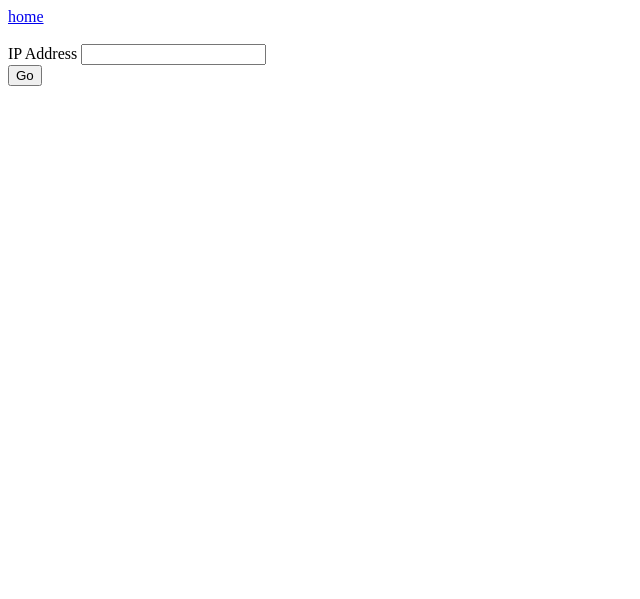
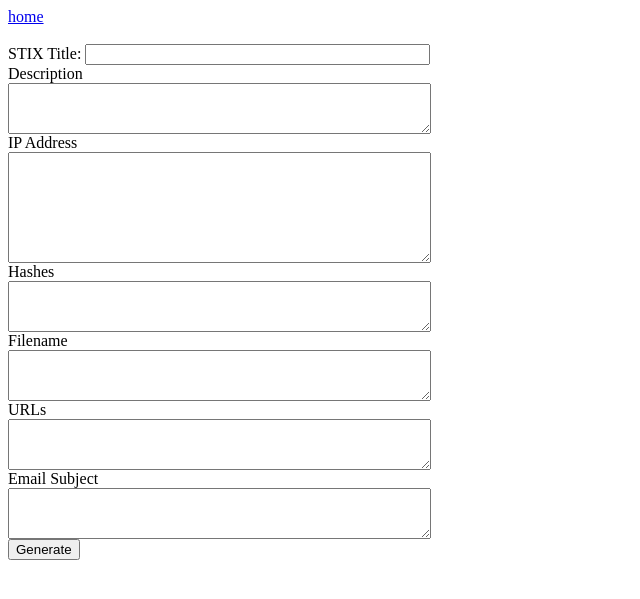
Before and after one commit to kamarizl/flask-stixgen, a Flask app: page / in a window 1280 px wide. Shown: the top 599 px of the page, without its empty margins (0-640 px from the left). Run offline with Flask 2, Linux system fonts and the light colour scheme.

Commit message:
update form

```diff
--- a/app.py
+++ b/app.py
@@ -3,7 +3,7 @@
 from mySimpleStixGenerator import main
 from flask import Flask, request, redirect, url_for, render_template
 from flask_wtf import FlaskForm
-from wtforms import StringField
+from wtforms import StringField, TextAreaField
 from wtforms.validators import DataRequired
 
 
@@ -14,16 +14,33 @@ app.config.from_object(__name__)
 
 
 class MyForm(FlaskForm):
-    ip = StringField('IP Address', validators=[DataRequired()])
+    title = StringField('STIX Title', validators=[DataRequired()])
+    desc = TextAreaField('Description')
+    ip = TextAreaField('IP Address')
+    hashes = TextAreaField('Hashes')
+    fname = TextAreaField('Filename')
+    urls = TextAreaField('URLs')
+    subject = TextAreaField('Email Subject')
 
 
 @app.route('/', methods=['GET', 'POST'])
 def home():
-  form = MyForm()
+    form = MyForm()
 
-  if form.validate_on_submit():
-    ip = request.form['ip']
-    result = main()
-    return render_template('info.html', form=form, result=result)
+    if form.validate_on_submit():
 
-  return render_template("info.html", form=form)
+        iocs = {
+            'title': request.form['title'],
+            'desc': request.form['desc'],
+            'hash': request.form['hashes'].splitlines(),
+            'ips': request.form['ip'].splitlines(),
+            'fname': request.form['fname'].splitlines(),
+            'urls': request.form['urls'].splitlines(),
+            'subject': request.form['subject'].splitlines()
+        }
+
+        result = main(iocs=iocs)
+
+        return render_template('info.html', form=form, result=result)
+
+    return render_template("info.html", form=form)
--- a/mySimpleStixGenerator.py
+++ b/mySimpleStixGenerator.py
@@ -46,7 +46,7 @@ set_id_namespace(NAMESPACE)
 
 def main(iocs=iocs):
 
-    stix_header = STIXHeader(title=iocs['title'], description=stixDescription,
+    stix_header = STIXHeader(title=iocs['title'], description=iocs['desc'],
                              package_intents=["Indicators - Watchlist"])
 
     stix_package = STIXPackage(stix_header=stix_header)
@@ -106,7 +106,7 @@ def main(iocs=iocs):
             indicator_email_subject.add_observable(email_subject_object)
         stix_package.add_indicator(indicator_email_subject)
 
-    print(stix_package.to_xml(encoding=None))
+    # print(stix_package.to_xml(encoding=None))
     return stix_package.to_xml(encoding=None)
 
 
--- a/templates/info.html
+++ b/templates/info.html
@@ -6,15 +6,27 @@
 
 <form action="/" method="POST">
   {{ form.hidden_tag() }}
-  {{ form.ip.label }} {{ form.ip(size=20) }}<br>
-  <input type="submit" value="Go">
+  {{ form.title.label }}: {{ form.title(size=40)}}<br>
+  {{ form.desc.label }}<br>
+  {{ form.desc(rows='3',cols='50') }}<br>
+  {{ form.ip.label }} <br>
+  {{ form.ip(rows='7',cols='50') }} <br>
+  {{ form.hashes.label }} <br>
+  {{ form.hashes(rows='3',cols='50') }} <br>
+  {{ form.fname.label }} <br>
+  {{ form.fname(rows='3',cols='50') }} <br>
+  {{ form.urls.label }} <br>
+  {{ form.urls(rows='3',cols='50') }} <br>
+  {{ form.subject.label }} <br>
+  {{ form.subject(rows='3',cols='50') }} <br>
+  <input type="submit" value="Generate">
 </form>
 
 {% if result %}
 
 Result: <br>
 <pre>
-  {{ result }}
+{{ result }}
 </pre>
 
 {% endif %}
```
